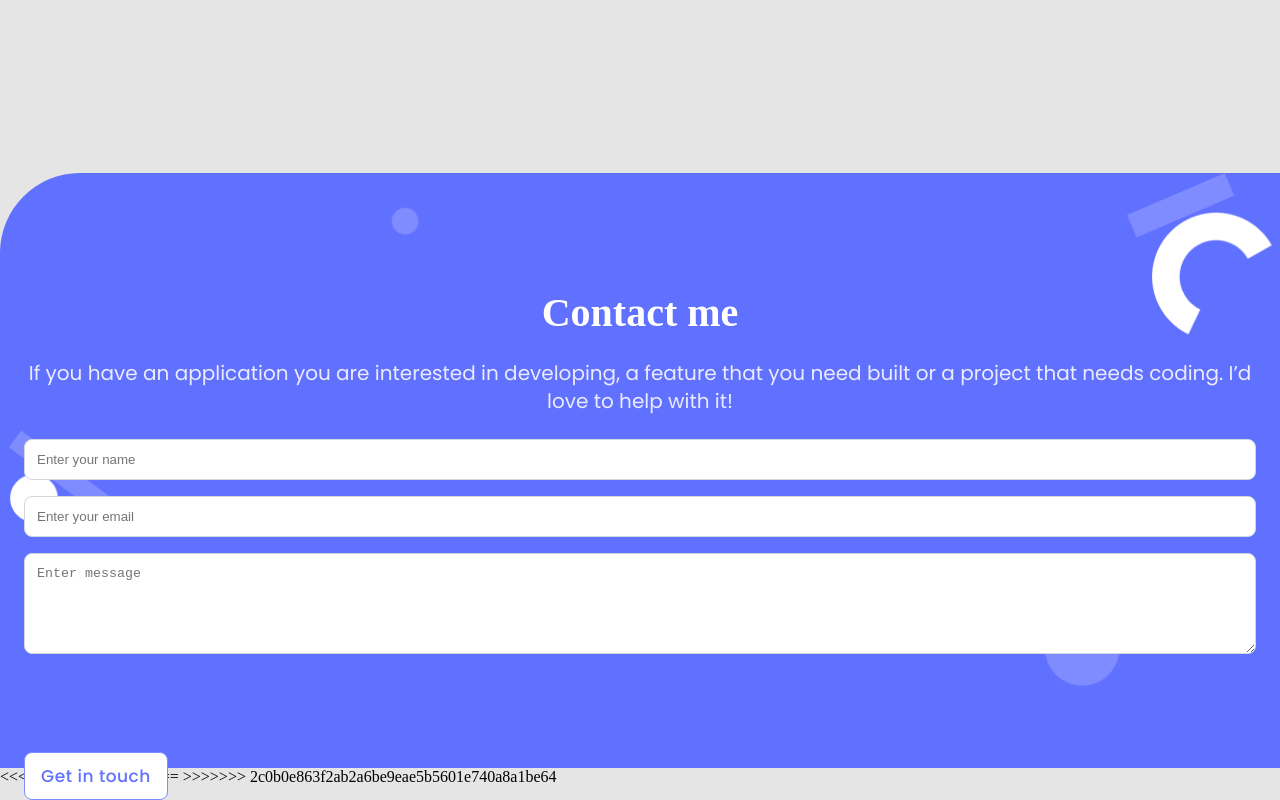
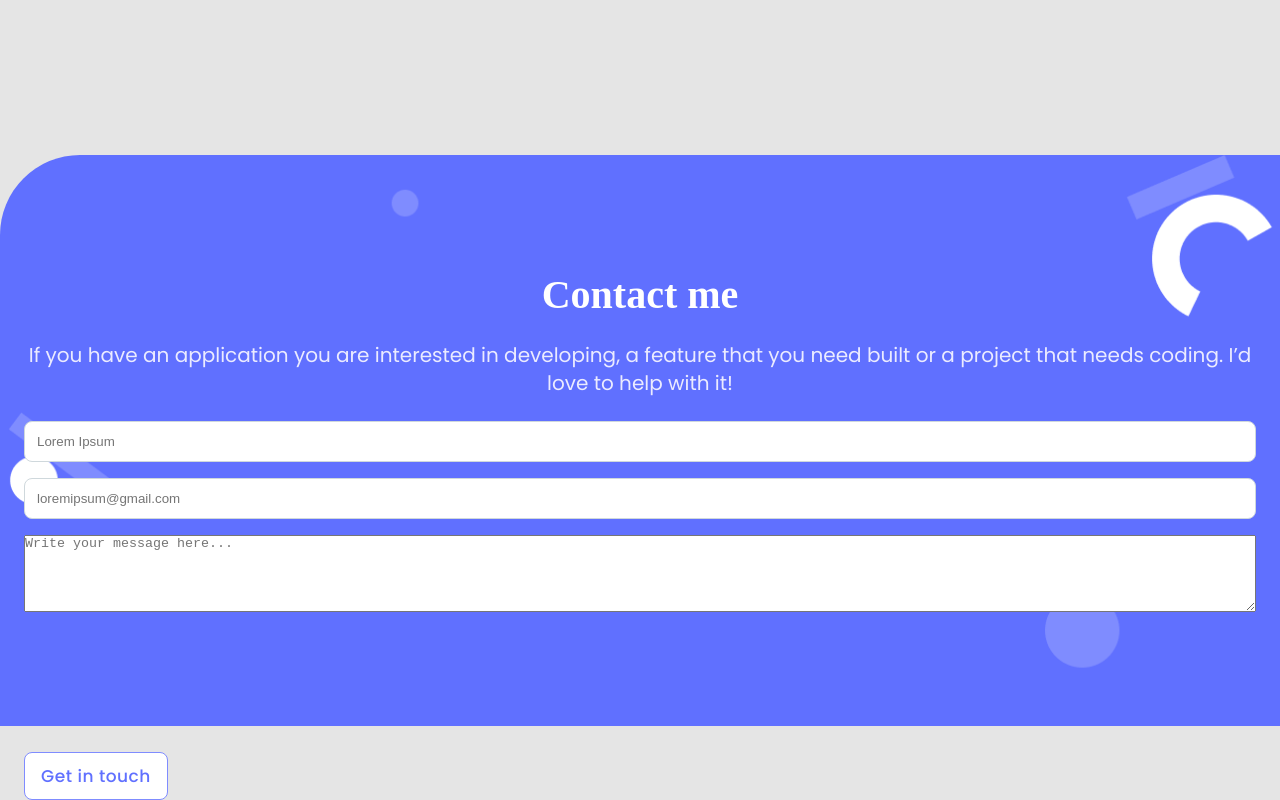
Before and after one commit to medijdir/portfolio_project, a website: page index.html in a window 1280 px wide. Shown: the part 3816-4616 px from the top of the page. Drawn offline with Linux system fonts and the light colour scheme.

Commit message:
modify contact form in index.html

```diff
--- a/index.html
+++ b/index.html
@@ -205,10 +205,7 @@
     </div>
 
     </section>
-<<<<<<< HEAD
 
-=======
->>>>>>> 2c0b0e863f2ab2a6be9eae5b5601e740a8a1be64
     <section id="contact_form">
       <div class="contact_detail">
         <h2 class="head">Contact me</h2>
@@ -217,15 +214,12 @@
         </p>
       </div>
       <form action="https://formspree.io/f/mlekqdbj" method="POST" class="form">
-          <input class="input" type="text" name="text" maxlength="30" required placeholder="Enter your name">
-          <input class="input" type="email" name="email" required placeholder="Enter your email">
-          <textarea class="input" maxlength="500" name="message" placeholder="Enter message" rows="5" required></textarea>
+          <input class="input" type="text" name="text" maxlength="30" required placeholder="Lorem Ipsum">
+          <input class="input" type="email" name="email" required placeholder="loremipsum@gmail.com">
+          <textarea class="txtbox" maxlength="500" name="message" placeholder="Write your message here..." rows="5" required></textarea>
           <button type="submit" class="submitt" ><p>Get in touch</p></button>
       </form>
     </section>
-<<<<<<< HEAD
   </div>
-=======
->>>>>>> 2c0b0e863f2ab2a6be9eae5b5601e740a8a1be64
 </body>
 </html>
```
